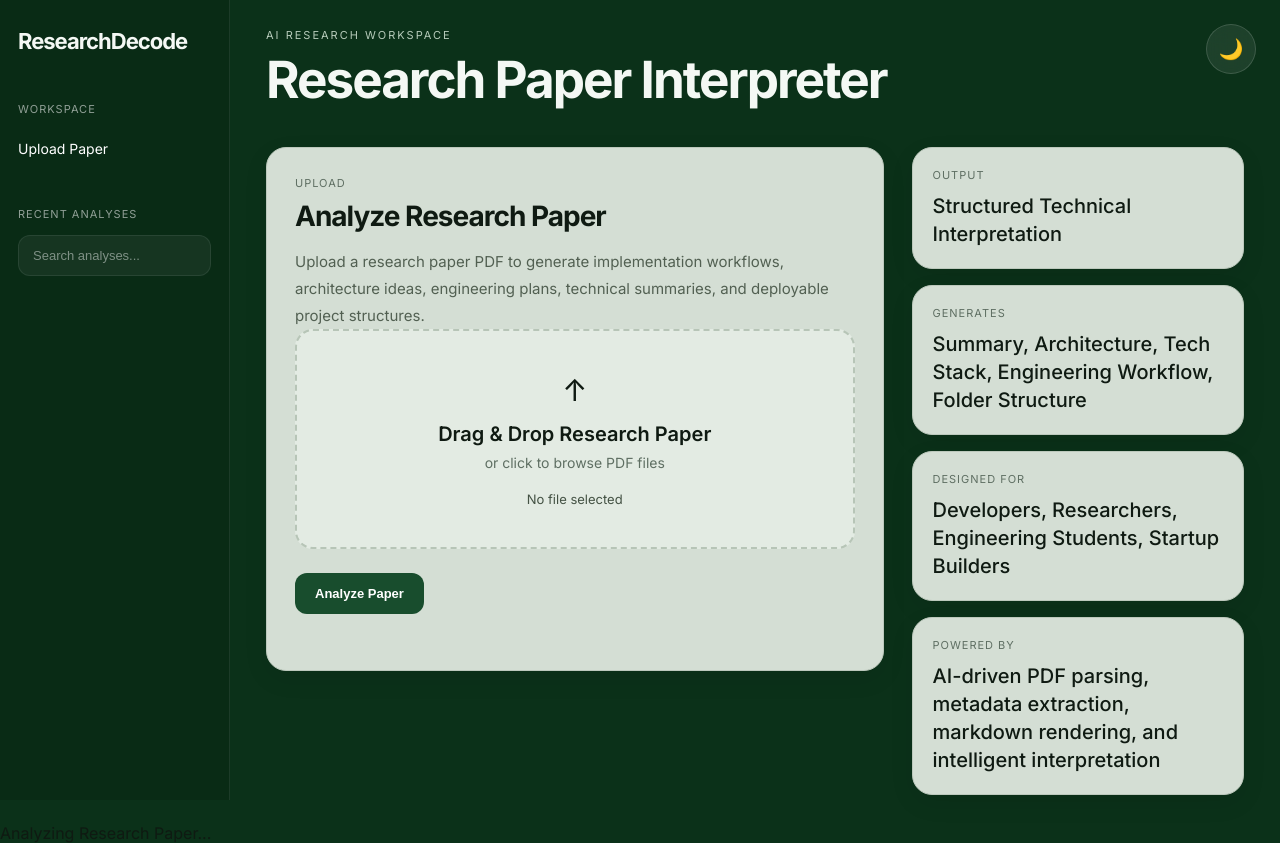
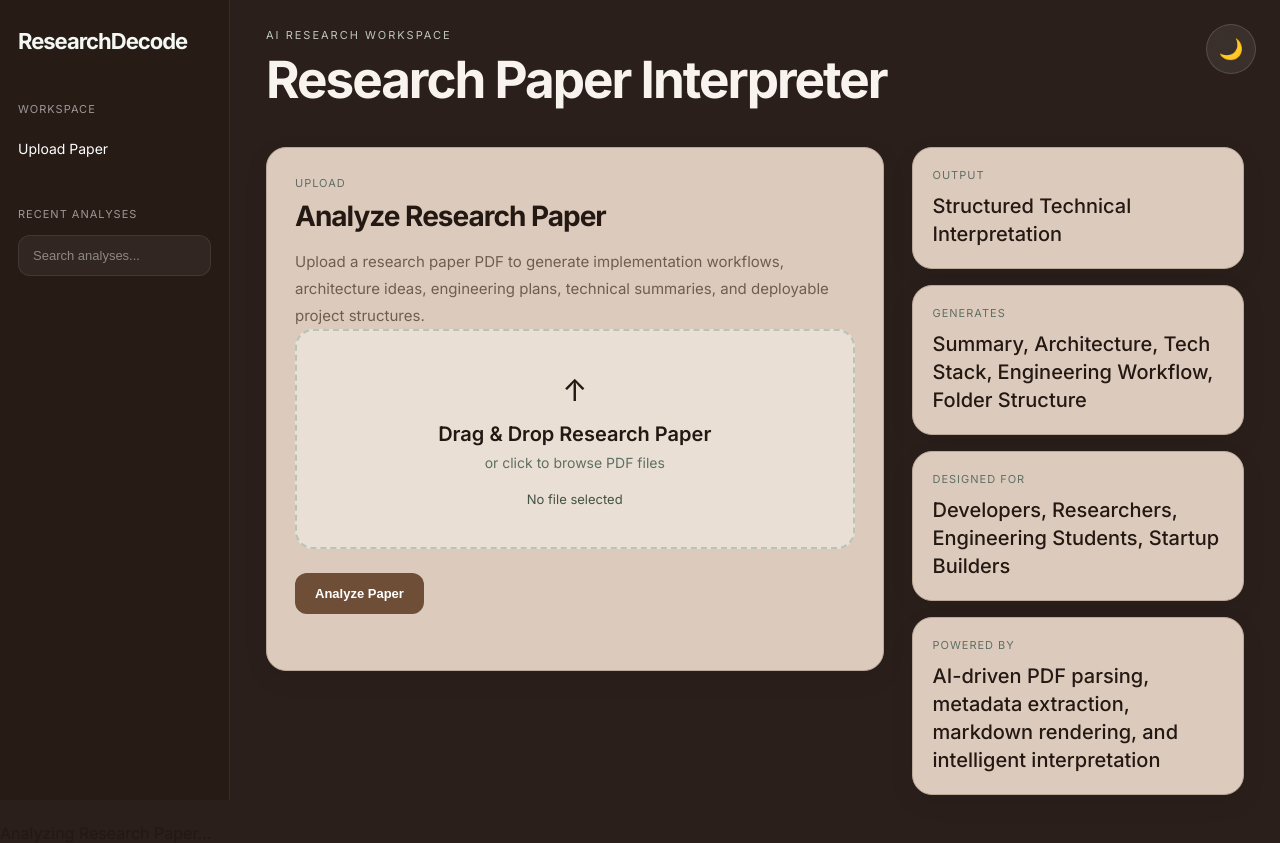
Before and after one commit to nidzfarh/ResearchDecode, a Flask app: page / in a window 1280 px wide. Run offline with Flask 3, Linux system fonts and the light colour scheme; some libraries are stand-ins or nearby versions.

Commit message:
fixed ui

```diff
--- a/static/style.css
+++ b/static/style.css
@@ -1,11 +1,11 @@
 :root{
-    --bg: #0b3119;
-    --surface: #d4ded4;
-    --surface-2: #c7d3c7;
-    --border: #bcc8bc;
-    --text: #0f1a12;
-    --muted: #5f6f63;
-    --accent: #dfe9df;
+    --bg: #2a1f1b;
+    --surface: #dccbbd;
+    --surface-2: #cfbbab;
+    --border: #bba897;
+    --text: #241813;
+    --muted: #6f5d50;
+    --accent: #efe4da;
 }
 
 *{
@@ -35,7 +35,7 @@ body{
 /* SIDEBAR*/
 .sidebar{
     border-right: 1px solid rgba(255,255,255,0.08);
-    background: rgba(0,0,0,0.12);
+    background: rgba(35,20,12,0.28);
     padding: 28px 18px;
     position: sticky;
     top: 0;
@@ -154,8 +154,12 @@ body{
     font-size: clamp(34px, 4vw, 52px);
     line-height: 1;
     letter-spacing: -2px;
-    color: #f4f8f4;
+    color: var(--text);
     max-width: 850px;
+}
+html:not(.light-mode) .workspace-header h1,
+html:not(.light-mode) .result-header h1{
+    color: #f8f3ee;
 }
 
 /*GRID*/
@@ -199,7 +203,7 @@ body{
 }
 
 .panel-text{
-    color: #526052;
+    color: var(--muted);
     line-height: 1.8;
     font-size: 15px;
 }
@@ -209,7 +213,7 @@ body{
     width: 100%;
     min-height: 220px;
     border: 2px dashed #b7c5b7;
-    background: #e3ebe3;
+    background: #eadfd4;
     border-radius: 18px;
     display: flex;
     flex-direction: column;
@@ -254,7 +258,7 @@ body{
 
 /* BUTTONS*/
 button{
-    background: #184d2d;
+    background: #6f4e37;
     color: white;
     border: none;
     padding: 13px 20px;
```
Also changed, not shown: other parts of static/style.css (+19 -19 lines).
